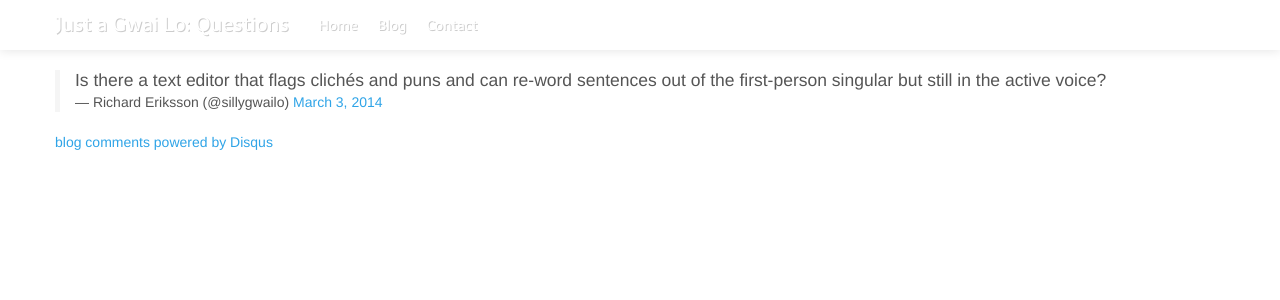
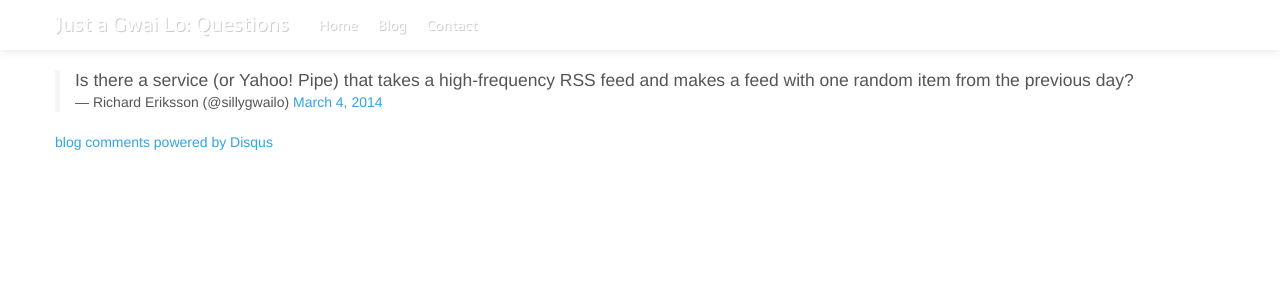
Before and after one commit to sillygwailo/questions.justagwailo.com, a Jekyll site: the page built from _posts/2014-03-04-random-rss-feed.md, in a window 1280 px wide. Shown: the top 300 px of the page. Built offline with Jekyll 4.4.1, drawn with Linux system fonts in a browser that asks for light colours; nearby versions of some CDN libraries; Markdown is read by kramdown in place of the engine named in the settings; comment, search, counter and statistics services are not loaded.

```diff
--- a/_posts/2014-03-04-random-rss-feed.md
+++ b/_posts/2014-03-04-random-rss-feed.md
@@ -1,9 +1,9 @@
 ---
-title: A text editor that flags clichés and puns?
-permalink: "440515680496939008"
+title: Feed with one random item from another RSS feed?
+permalink: "440913960754106368"
 layout: post
-description: Is there a text editor that flags clichés and puns and can re-word sentences out of the first-person singular but still in the active voice?
+description: Is there a service (or Yahoo! Pipe) that takes a high-frequency RSS feed and makes a feed with one random item from the previous day?
 ---
 
-<blockquote class="twitter-tweet" lang="en"><p>Is there a text editor that flags clichés and puns and can re-word sentences out of the first-person singular but still in the active voice?</p>&mdash; Richard Eriksson (@sillygwailo) <a href="https://twitter.com/sillygwailo/statuses/440515680496939008">March 3, 2014</a></blockquote>
+<blockquote class="twitter-tweet" lang="en"><p>Is there a service (or Yahoo! Pipe) that takes a high-frequency RSS feed and makes a feed with one random item from the previous day?</p>&mdash; Richard Eriksson (@sillygwailo) <a href="https://twitter.com/sillygwailo/statuses/440913960754106368">March 4, 2014</a></blockquote>
 <script async src="//platform.twitter.com/widgets.js" charset="utf-8"></script>
```
Also changed, not shown: _posts/2014-03-03-text-editor-that-removes-cliches-and-puns.md (+4 -4 lines).
